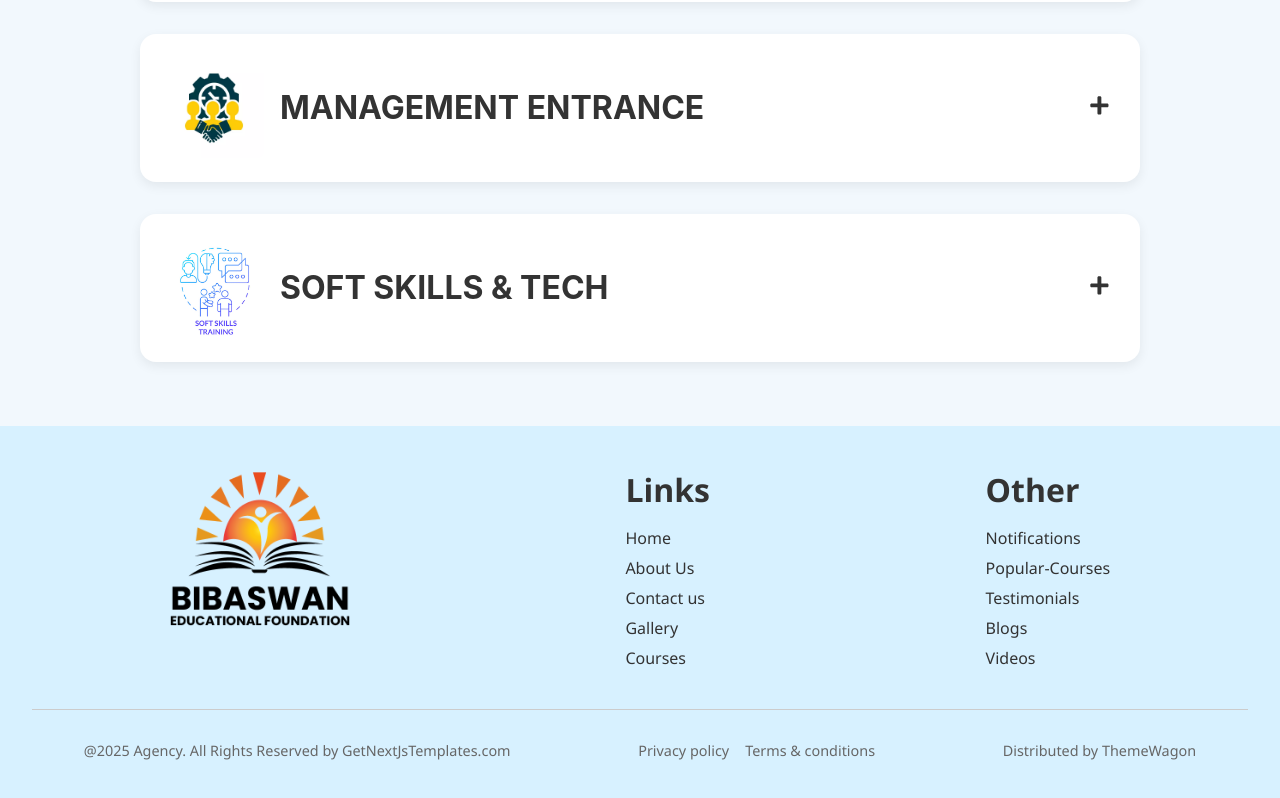
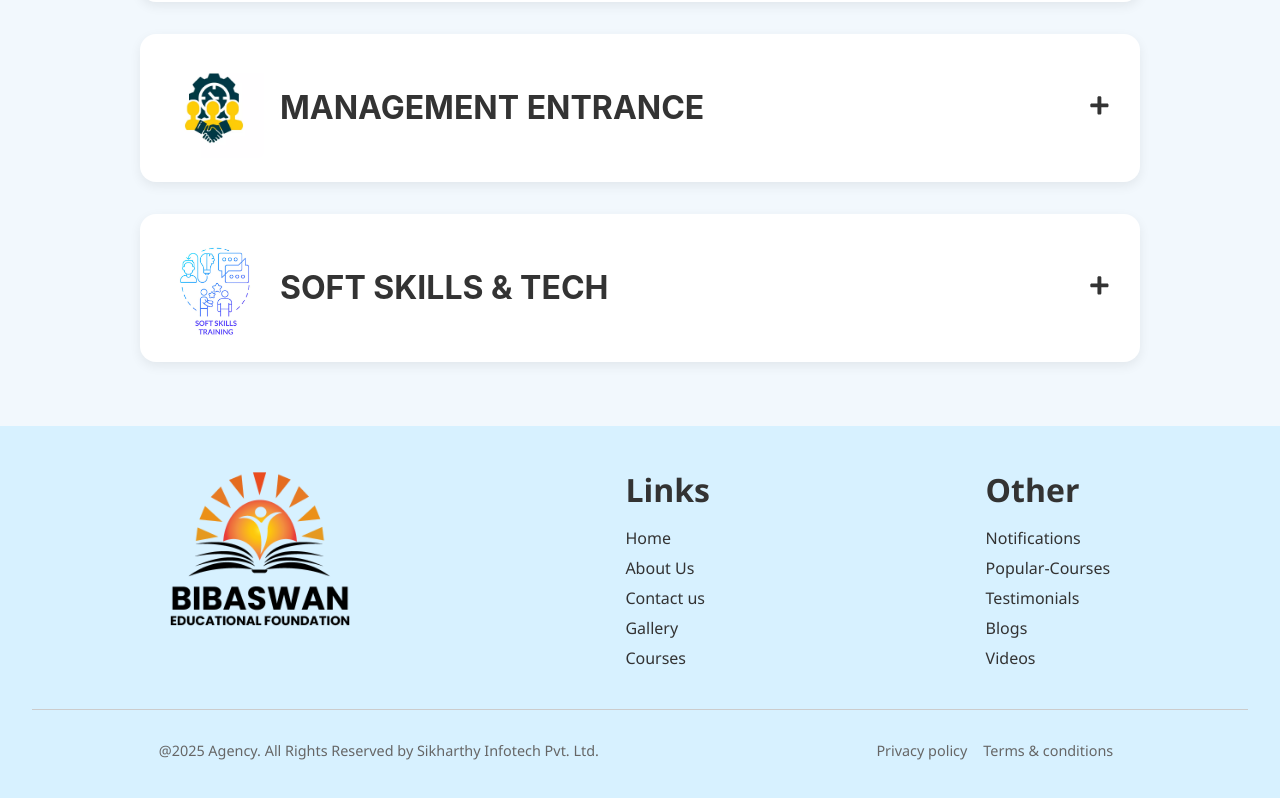
Before and after one commit to bibaswan19/v1-19-07-2025, a React (Create React App) app: page /courses in a window 1280 px wide. Shown: the part 1176-1974 px from the top of the page. Built offline with nearby package versions, Linux system fonts and the light colour scheme.

Commit message:
Update Footer.jsx

```diff
--- a/src/components/Footer.jsx
+++ b/src/components/Footer.jsx
@@ -36,12 +36,11 @@ const Footer = () => {
       <hr />
 
       <div className="footer-bottom">
-        <p>@2025 Agency. All Rights Reserved by GetNextJsTemplates.com</p>
+        <p>@2025 Agency. All Rights Reserved by Sikharthy Infotech Pvt. Ltd.</p>
         <div className="footer-policy">
           <a href="/Privacy policy">Privacy policy</a>
           <a href="/terms">Terms & conditions</a>
         </div>
-        <p>Distributed by ThemeWagon</p>
       </div>
     </footer>
   );
```
